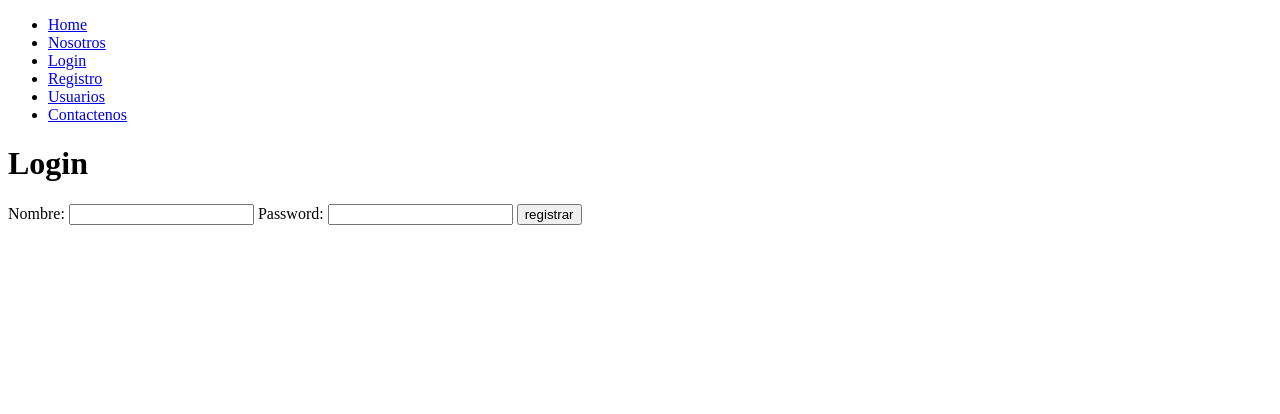
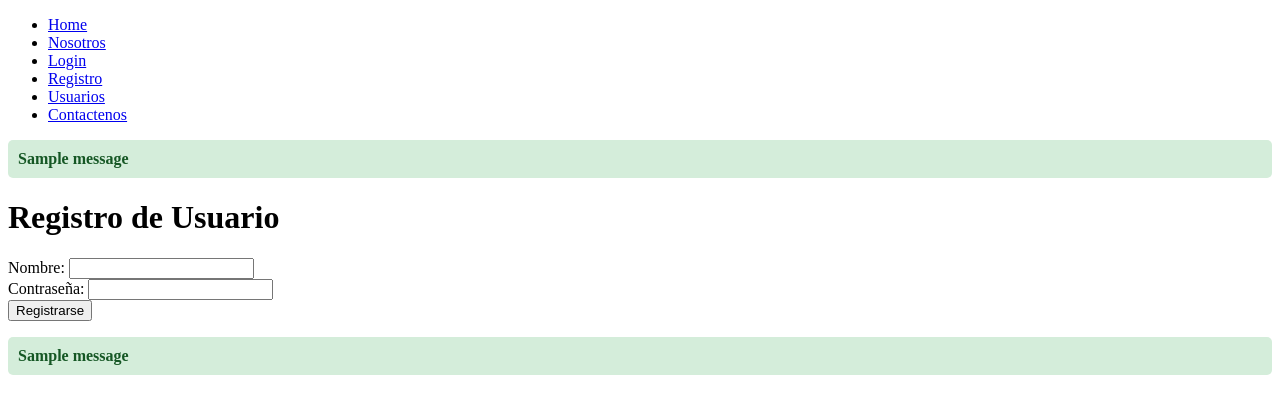
Before and after one commit to CesarSeguraWR/FORM, a Flask app: page /registro in a window 1280 px wide. Shown: the top 414 px of the page. Run offline with Flask 3, Linux system fonts and the light colour scheme; one stand-in notice (Sample message) is shown.

Commit message:
correccion

```diff
--- a/app.py
+++ b/app.py
@@ -2,8 +2,9 @@ from flask import Flask, render_template, request, redirect, url_for, session, f
 import mysql.connector
 
 app = Flask(__name__)
-app.secret_key = 'bamby'
+app.secret_key = 'bamby'  # Clave secreta para sesiones
 
+# Configuración de la base de datos
 db_config = {
     'host': 'localhost',
     'user': 'rooty',
@@ -11,48 +12,79 @@ db_config = {
     'database': 'formulario'
 }
 
+# Función para conectar a la base de datos
 def connect_db():
-    conn = mysql.connector.connect(**db_config)
-    return conn
+    try:
+        conn = mysql.connector.connect(**db_config)
+        return conn
+    except mysql.connector.Error as err:
+        print(f"Error al conectar con la base de datos: {err}")
+        return None
 
+# Ruta de inicio
 @app.route('/')
 def index():
     return render_template('index.html')
 
+# Ruta para manejar el formulario de contacto
 @app.route('/submit', methods=['POST'])
 def submit():
     nombre = request.form['name']
     correo = request.form['email']
+
     conn = connect_db()
-    cursor = conn.cursor()
-    cursor.execute("INSERT INTO contactos (nombre, correo) VALUES (%s, %s)", (nombre, correo))
-    conn.commit()
-    cursor.close()
-    conn.close()
+    if conn is None:
+        flash('Error al conectar con la base de datos', 'error')
+        return redirect(url_for('index'))
+
+    try:
+        cursor = conn.cursor()
+        cursor.execute("INSERT INTO contactos (nombre, correo) VALUES (%s, %s)", (nombre, correo))
+        conn.commit()
+        flash('¡Formulario enviado con éxito!', 'success')
+    except mysql.connector.Error as err:
+        flash(f"Error al guardar en la base de datos: {err}", 'error')
+    finally:
+        cursor.close()
+        conn.close()
+
     return redirect(url_for('index'))
 
+# Ruta "Nosotros"
 @app.route('/nosotros')
 def nosotros():
     return render_template('nosotros.html')
 
+# Ruta de inicio de sesión
 @app.route('/login', methods=['GET', 'POST'])
 def login():
     if request.method == 'POST':
         nombre = request.form['nombre']
         password = request.form['password']
+
         conn = connect_db()
-        cursor = conn.cursor(dictionary=True)
-        cursor.execute("SELECT * FROM usuarios WHERE nombre=%s AND password=%s", (nombre, password))
-        user = cursor.fetchone()
-        cursor.close()
-        conn.close()
-        if user:
-            session['user'] = user['nombre']
-            return redirect(url_for('protegido'))
-        else:
-            flash('Nombre o contraseña incorrectos')
+        if conn is None:
+            flash('Error al conectar con la base de datos', 'error')
+            return redirect(url_for('login'))
+
+        try:
+            cursor = conn.cursor(dictionary=True)
+            cursor.execute("SELECT * FROM usuarios WHERE nombre=%s AND password=%s", (nombre, password))
+            user = cursor.fetchone()
+            if user:
+                session['user'] = user['nombre']
+                return redirect(url_for('protegido'))
+            else:
+                flash('Nombre o contraseña incorrectos', 'error')
+        except mysql.connector.Error as err:
+            flash(f"Error en la consulta a la base de datos: {err}", 'error')
+        finally:
+            cursor.close()
+            conn.close()
+
     return render_template('login.html')
 
+# Ruta protegida, accesible solo después de iniciar sesión
 @app.route('/protegido')
 def protegido():
     if 'user' in session:
@@ -60,27 +92,43 @@ def protegido():
     else:
         return redirect(url_for('login'))
 
+# Ruta para mostrar los usuarios (puedes personalizar esta página)
 @app.route('/usuarios')
 def usuarios():
     return render_template('usuarios.html')
 
+# Ruta para el registro de nuevos usuarios
 @app.route('/registro', methods=['GET', 'POST'])
 def registro():
     if request.method == 'POST':
         nombre = request.form['nombre']
         password = request.form['password']
+
         conn = connect_db()
-        cursor = conn.cursor()
-        cursor.execute("INSERT INTO usuarios (nombre, password) VALUES (%s, %s)", (nombre, password))
-        conn.commit()
-        cursor.close()
-        conn.close()
-        flash('Registro exitoso! Puedes iniciar sesión ahora.')
+        if conn is None:
+            flash('Error al conectar con la base de datos', 'error')
+            return redirect(url_for('registro'))
+
+        try:
+            cursor = conn.cursor()
+            cursor.execute("INSERT INTO usuarios (nombre, password) VALUES (%s, %s)", (nombre, password))
+            conn.commit()
+            flash('¡Registro exitoso! Puedes iniciar sesión ahora.', 'success')
+        except mysql.connector.Error as err:
+            flash(f"Error al registrar el usuario: {err}", 'error')
+        finally:
+            cursor.close()
+            conn.close()
+
         return redirect(url_for('login'))
+
     return render_template('registro.html')
+
+# Ruta para la página de contacto
 @app.route('/contactenos')
 def contactenos():
     return render_template('contactenos.html')
 
+# Ejecuta la aplicación
 if __name__ == '__main__':
     app.run(debug=True)
--- a/static/css/styles.css
+++ b/static/css/styles.css
@@ -39,3 +39,24 @@
   .container input[type="submit"]:hover {
     background-color: #3e8e41;
   }
+  .flashes {
+    list-style-type: none;
+    padding: 0;
+}
+
+.flashes li {
+    padding: 10px;
+    margin-bottom: 10px;
+    border-radius: 5px;
+    font-weight: bold;
+}
+
+.flashes li.success {
+    background-color: #d4edda;
+    color: #155724;
+}
+
+.flashes li.error {
+    background-color: #f8d7da;
+    color: #721c24;
+}
--- a/templates/base.html
+++ b/templates/base.html
@@ -17,6 +17,18 @@
             <li><a href="{{ url_for('contactenos') }}">Contactenos</a></li>
         </ul>
     </nav>
+
+    <!-- Flash messages -->
+    {% with messages = get_flashed_messages(with_categories=true) %}
+        {% if messages %}
+            <ul class="flashes">
+                {% for category, message in messages %}
+                    <li class="{{ category }}">{{ message }}</li>
+                {% endfor %}
+            </ul>
+        {% endif %}
+    {% endwith %}
+
     {% block content %}
     {% endblock %}
 </body>
--- a/templates/registro.html
+++ b/templates/registro.html
@@ -1,12 +1,27 @@
-<!-- login.html -->
 {% extends "base.html" %}
-{% block title %}Login{% endblock %}
+
+{% block title %}Registro{% endblock %}
+
 {% block content %}
-<h1>Login</h1>
-<form method="POST">
-<label for="nombre">Nombre:</label>
-<input type="text" id="nombre" name="nombre" required>
-<label for="password">Password:</label>
-<input type="password" id="password" name="password" required>
-<button type="submit">registrar</button>
+<h1>Registro de Usuario</h1>
+
+<form action="{{ url_for('registro') }}" method="POST">
+    <label for="nombre">Nombre:</label>
+    <input type="text" id="nombre" name="nombre" required>
+    <br>
+    <label for="password">Contraseña:</label>
+    <input type="password" id="password" name="password" required>
+    <br>
+    <button type="submit">Registrarse</button>
+</form>
+<!-- Flash messages -->
+{% with messages = get_flashed_messages(with_categories=true) %}
+    {% if messages %}
+        <ul class="flashes">
+            {% for category, message in messages %}
+                <li class="{{ category }}">{{ message }}</li>
+            {% endfor %}
+        </ul>
+    {% endif %}
+{% endwith %}
 {% endblock %}
```
